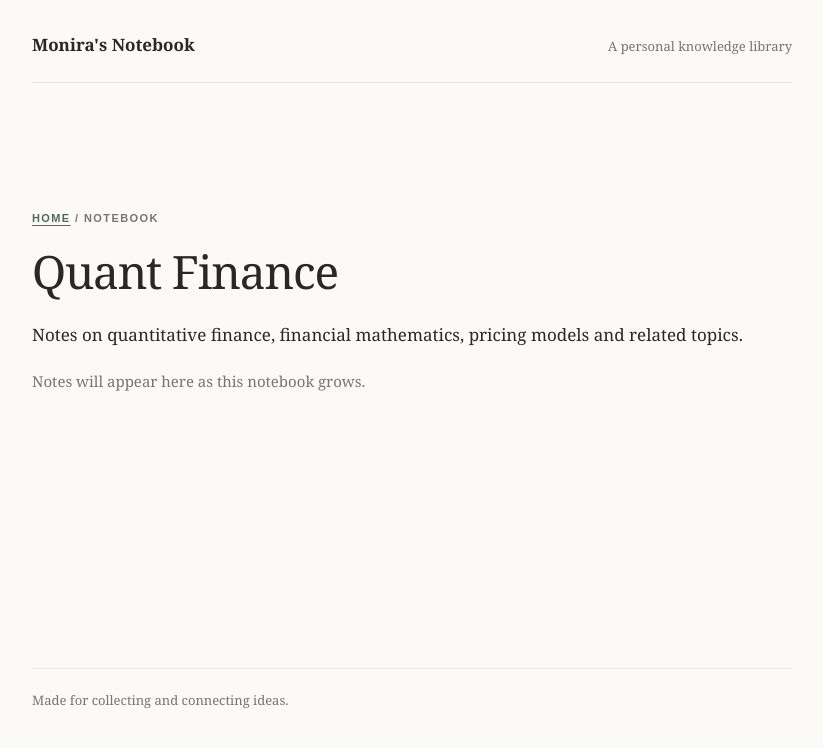
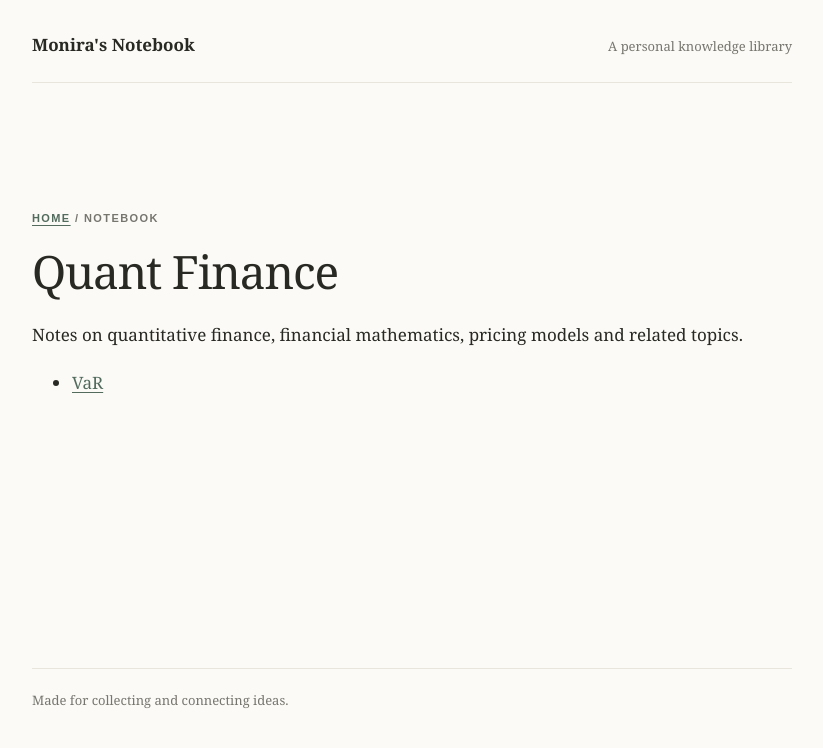
Before and after one commit to monirafatma/monirafatma.github.io, a Jekyll site: the page built from notebooks/quant-finance.md, in a window 1280 px wide. Shown: the top 748 px of the page, without its empty margins (228-1051 px from the left). Built offline with Jekyll 4.4.1, drawn with Linux system fonts in a browser that asks for light colours.

Commit message:
List VaR notebook in Quant Finance

```diff
--- a/notebooks/quant-finance.md
+++ b/notebooks/quant-finance.md
@@ -10,4 +10,6 @@ permalink: /notebooks/quant-finance/
 
 Notes on quantitative finance, financial mathematics, pricing models and related topics.
 
-<p class="coming-soon">Notes will appear here as this notebook grows.</p>
+<ul class="notebook-list">
+  <li><a href="{{ '/notebooks/quant-finance/var/' | relative_url }}">VaR</a></li>
+</ul>
```
